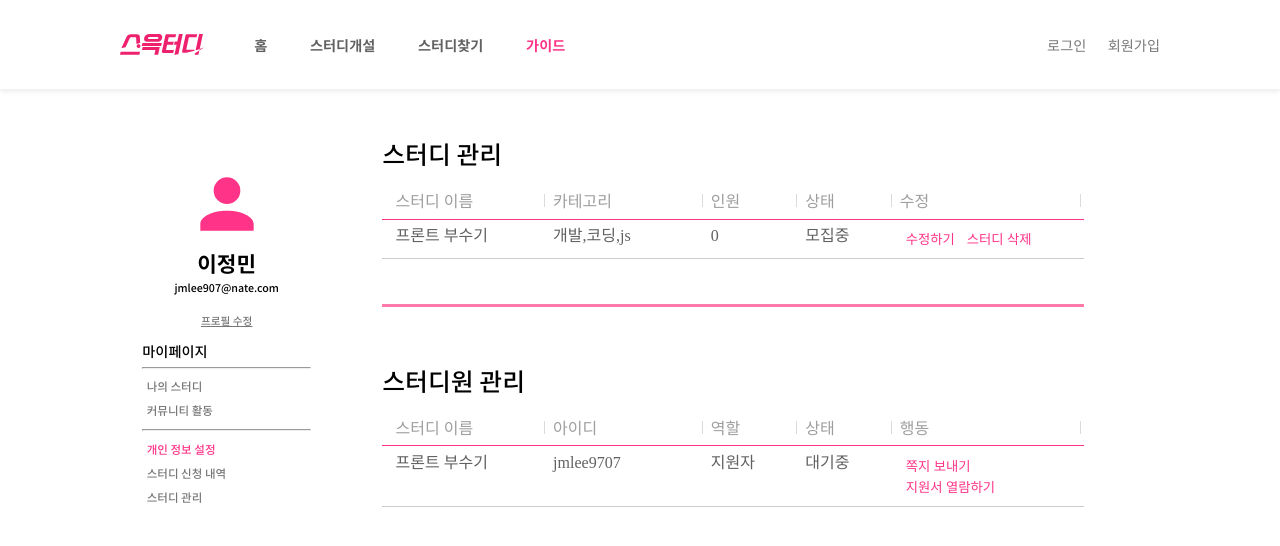
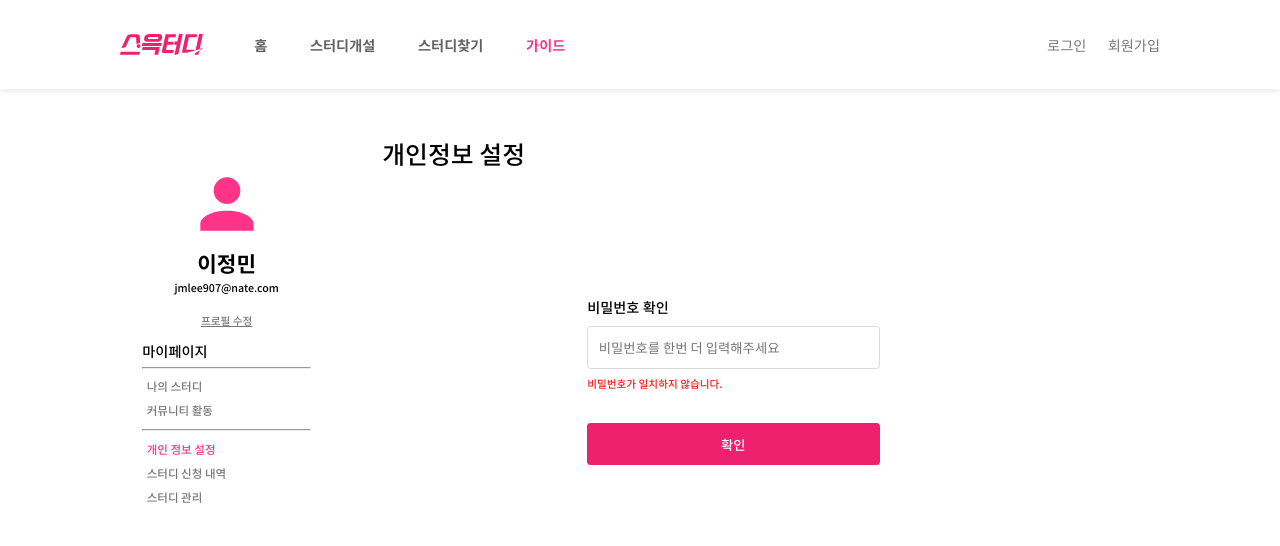
Before and after one commit to 5-TAYO/SSEUKTUDY, a React (Create React App) app in the folder frontend/: page /mypage/info in a window 1280 px wide. Shown: the top 546 px of the page. Built offline with nearby package versions, Linux system fonts and the light colour scheme.

Commit message:
feat - 마이페이지 개인정보설정 페이지

```diff
--- a/frontend/src/components/MyPage/ModifyPersonalInfo.jsx
+++ b/frontend/src/components/MyPage/ModifyPersonalInfo.jsx
@@ -1,6 +1,216 @@
-import React from "react";
+import React, { useState } from "react";
+import { Link } from "react-router-dom";
+import { v4 as uuid } from "uuid";
+import PropTypes from "prop-types";
+import WithSideLayout from "../common/WithSideLayout";
 
+import "./ModifyPersonalInfo.scss";
+
+function Index() {
+  const [isChecked, setIsChecked] = useState(false);
+  const headerTitle = "개인정보 설정";
+  return (
+    <WithSideLayout title={headerTitle}>
+      {isChecked ? (
+        <ModifyPersonalInfo />
+      ) : (
+        <CheckPass onClick={setIsChecked} />
+      )}
+    </WithSideLayout>
+  );
+}
 function ModifyPersonalInfo() {
-  return <div />;
+  const categoryList = [
+    "관심X",
+    "IT",
+    "프론트",
+    "백엔드",
+    "IT1",
+    "프론트1",
+    "백엔드1",
+    "IT2",
+    "프론트2",
+    "백엔드2",
+    "IT3",
+    "프론트3"
+  ];
+  return (
+    <div className="mypage_compo">
+      <div className="mypage_compo_line" />
+
+      {/* 정보 입력 시작 */}
+      <div className="mypage_compo_edit flex column align-center">
+        {/* email input start */}
+        <div className="mypage_compo_edit_box">
+          <p className="mypage_compo_edit_box_title notoMid fs-16">이메일</p>
+          <div className="flex align-center justify-center">
+            <input
+              type="email"
+              placeholder="jmlee9707@naver.com"
+              className="mypage_compo_edit_email notoReg fs-15"
+            />
+          </div>
+        </div>
+        {/* email input end */}
+        {/* nickname input start  */}
+        <div className="mypage_compo_edit_box">
+          <p className="mypage_compo_edit_box_title notoMid fs-16">닉네임</p>
+          <div className="flex align-center justify-center">
+            <input
+              type="text"
+              placeholder="닉네임을 입력해주세요"
+              className="notoReg fs-15"
+            />
+          </div>
+        </div>
+        {/* nickname input end  */}
+        {/* password input start */}
+        <div className="mypage_compo_edit_box">
+          <p className="mypage_compo_edit_box_title notoMid fs-16">비밀번호</p>
+          <div className=" flex align-center justify-center">
+            <input
+              type="text"
+              placeholder="대소문자, 특수문자를 혼합하여 8~16자리"
+              className="notoReg fs-15"
+            />
+          </div>
+          {/* 유효성 검사 start */}
+          <div className="mypage_compo_edit_box_failed notoMid fs-12">
+            대소문자, 특수문자를 혼합하여 8~16자리로 입력해주세요.
+          </div>
+          {/* 유효성 검사 end */}
+        </div>
+        {/* password input end */}
+
+        {/* password again input start */}
+
+        <div className="mypage_compo_edit_box">
+          <p className="mypage_compo_edit_box_title notoMid fs-16">
+            비밀번호 확인
+          </p>
+          <div className=" flex align-center justify-center">
+            <input
+              type="text"
+              placeholder="비밀번호를 한번 더 입력해주세요"
+              className=" notoReg fs-15"
+            />
+          </div>
+          {/* 유효성 검사 start */}
+          <div className="mypage_compo_edit_box_failed notoMid fs-12">
+            비밀번호가 일치하지 않습니다.
+          </div>
+          {/* 유효성 검사 end */}
+        </div>
+        {/* password agagin input end  */}
+        <div className="mypage_compo_edit_box">
+          <p className="mypage_compo_edit_box_title notoMid fs-16">주소</p>
+          <div className="flex align-center justify-center">
+            <input
+              type="text"
+              placeholder="주소를 검색하여 주세요"
+              className="notoReg fs-15"
+            />
+          </div>
+          <div className="flex align-center justify-center">
+            <button
+              type="button"
+              className="edit_address_btn notoMid fs-13 flex align-center justify-center"
+            >
+              도로명 주소 검색
+            </button>
+          </div>
+          {/* 안내문 start */}
+          <div className="mypage_compo_edit_notice notoReg fs-12">
+            (오프라인 스터디 지원시 참고될 수 있습니다.)
+          </div>
+          {/* 안내문 end */}
+        </div>
+        <div className="mypage_compo_edit_box">
+          <p className="mypage_compo_edit_box_title notoMid fs-16">나이</p>
+          <div className=" flex align-center justify-center">
+            <input
+              type="text"
+              placeholder="나이를 입력해주세요"
+              className="notoReg fs-15"
+            />
+          </div>
+          {/* 안내문 start */}
+          <div className="mypage_compo_edit_notice notoReg fs-12">
+            (오프라인 스터디 지원시 참고될 수 있습니다.)
+          </div>
+          {/* 안내문 end */}
+        </div>
+
+        {/* category again input start */}
+        <div className="edit_category">
+          <p className="edit_category_title notoMid fs-16">관심 카테고리</p>
+          <div className="edit_category_options flex">
+            {categoryList.map(category => (
+              <button
+                key={uuid()}
+                type="button"
+                name="category"
+                className="edit_category_options_btn notoReg fs-11 flex align-center justify-center"
+              >
+                {category}
+              </button>
+            ))}
+          </div>
+        </div>
+        {/* category again input end  */}
+
+        <div className="flex align-center justify-center">
+          <Link
+            to="/mypage"
+            className="edit_btn notoMid fs-15 flex align-center justify-center"
+          >
+            수정
+          </Link>
+        </div>
+      </div>
+    </div>
+  );
 }
-export default ModifyPersonalInfo;
+
+function CheckPass({ onClick }) {
+  return (
+    <div className="check_pass">
+      <div className="check_pass_line" />
+      <div className="check_pass_edit">
+        <div className="check_pass_edit_box flex column justify-center">
+          <p className="check_pass_edit_box_title notoMid fs-16">
+            비밀번호 확인
+          </p>
+          <div className=" flex align-center justify-center">
+            <input
+              type="text"
+              placeholder="비밀번호를 한번 더 입력해주세요"
+              className=" notoReg fs-15"
+            />
+          </div>
+          {/* 유효성 검사 start */}
+          <div className="check_pass_edit_box_failed notoMid fs-12">
+            비밀번호가 일치하지 않습니다.
+          </div>
+          {/* 유효성 검사 end */}
+        </div>
+        <div className="flex align-center justify-center">
+          <button
+            type="button"
+            // to="/info" // 후에 비밀번호 확인 후 처리 로직 필요
+            onClick={() => onClick(true)}
+            className="edit_btn notoMid fs-15 flex align-center justify-center"
+          >
+            확인
+          </button>
+        </div>
+      </div>
+    </div>
+  );
+}
+
+CheckPass.propTypes = {
+  onClick: PropTypes.func.isRequired
+};
+
+export default Index;
--- /dev/null
+++ b/frontend/src/components/MyPage/ModifyPersonalInfo.scss
@@ -0,0 +1,104 @@
+.check_pass,
+.mypage_compo {
+  display: flex;
+  height: 100%;
+  justify-content: center;
+  align-items: center;
+  margin: 0 vw(15px);
+  &_title {
+    margin-bottom: vw(20px);
+  }
+
+  &_line {
+    height: vw(1px);
+    background-color: $PINK-F3;
+    width: vw(838px);
+    margin-bottom: vw(40px);
+  }
+
+  &_edit {
+    padding: 0 vw(270px);
+    &_box {
+      margin-bottom: vw(8px);
+      &_title {
+        margin: 0 0 vw(8px) 0;
+        line-height: 23px;
+      }
+
+      input {
+        border: solid vw(1px) $GRAY-DB;
+        padding-left: vw(12px);
+        height: vw(48px);
+        width: vw(329px);
+        border-radius: vw(4px);
+        margin-bottom: vw(8px);
+      }
+      &_failed {
+        color: $RED;
+        line-height: vw(17px);
+        margin: 0 0 vw(16px) 0;
+      }
+    }
+
+    &_notice {
+      color: $GRAY-76;
+      line-height: vw(17px);
+      margin: vw(8px) 0 vw(16px);
+    }
+
+    &_email {
+      background-color: $GRAY-DB;
+    }
+
+    .edit_address_btn {
+      width: vw(329px);
+      height: vw(32px);
+      background-color: $PINK-LIGHT;
+      color: $WHITE;
+      border-radius: vw(4px);
+      margin-top: vw(8px);
+    }
+  }
+  .edit_category {
+    margin: vw(8px) 0;
+    text-align: left;
+    padding: 0 0 vw(12px) 0;
+
+    &_title {
+      line-height: vw(23px);
+      margin: vw(8px) 0 vw(20px) 0;
+    }
+
+    &_options {
+      flex-direction: row;
+      flex-wrap: wrap;
+      justify-content: center;
+    }
+
+    button {
+      width: vw(64px);
+      height: vw(32px);
+      margin: 0 vw(12px) vw(8px) 0;
+
+      border: 1px solid #ff79ab;
+      border-radius: 10px;
+
+      &:hover,
+      &:active {
+        color: $WHITE;
+        background-color: $PINK-LIGHT;
+      }
+    }
+  }
+  .edit_btn {
+    width: vw(329px);
+    height: vw(48px);
+    border-radius: vw(4px);
+    background-color: $PINK-MAIN;
+    color: $WHITE;
+    margin-top: vw(12px);
+  }
+  input:focus {
+    border: 1px solid $PINK-SUB;
+  }
+}
--- a/frontend/src/components/common/WithSideLayout.scss
+++ b/frontend/src/components/common/WithSideLayout.scss
@@ -16,6 +16,7 @@
       margin: 0 vw(8px);
       box-shadow: 0 2px 2px 0 rgba(0, 0, 0, 0.2),
         0 2px 2px 0 rgba(0, 0, 0, 0.19);
+      text-align: center;
     }
   }
 }
--- a/frontend/src/screens/MyPage.jsx
+++ b/frontend/src/screens/MyPage.jsx
@@ -7,6 +7,7 @@ import StudyManagement from "../components/MyPage/StudyManagement";
 import MyPageSideBar from "../components/MyPage/MyPageSideBar";
 import Index from "../components/MyPage/Index";
 import "./Letters.scss";
+import ModifyPersonalInfo from "../components/MyPage/ModifyPersonalInfo";
 
 function MyPage() {
   return (
@@ -18,7 +19,7 @@ function MyPage() {
         <Route path="community" element={<CommunityActivity />} />
         <Route path="history" element={<ApplicationHistory />} />
         <Route path="management" element={<StudyManagement />} />
-        <Route path="info" element={<StudyManagement />} />
+        <Route path="info" element={<ModifyPersonalInfo />} />
       </Routes>
     </div>
   );
```
